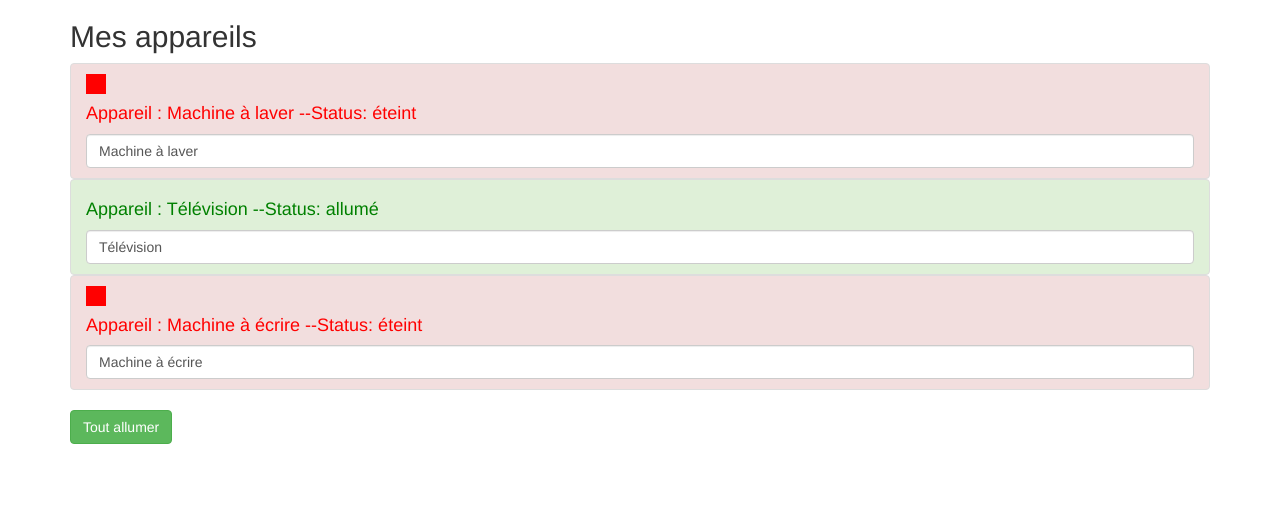
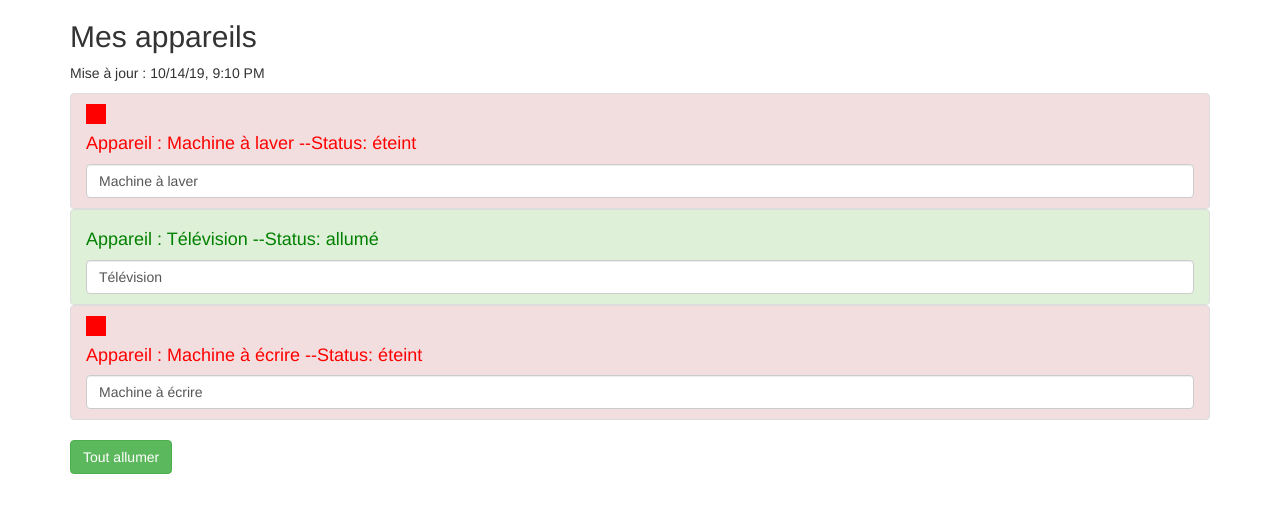
Before and after one commit to ChiracOlivier/projetcli, an Angular app: page / in a window 1280 px wide. Shown: the top 512 px of the page. Built offline with nearby package versions, Linux system fonts and the light colour scheme.

Commit message:
add async pipe in app.component.html

```diff
--- a/src/app/app.component.html
+++ b/src/app/app.component.html
@@ -11,6 +11,7 @@
   <div class="row">
     <div class="col-xs-12">
       <h2>Mes appareils</h2>
+      <p> Mise à jour : {{lastUpdate | async | date : 'short'| uppercase}}</p>
       <ul class="list-group">
         <app-appareil *ngFor="let appareil of appareils" [appareilName]="appareil.name" [appareilStatus]="appareil.status" ></app-appareil>
 
--- a/src/app/app.component.ts
+++ b/src/app/app.component.ts
@@ -1,4 +1,5 @@
 import { Component } from '@angular/core';
+import {resolve} from 'url';
 
 @Component({
   selector: 'app-root',
@@ -7,6 +8,17 @@
 })
 export class AppComponent {
   isAuth = false;
+  lastUpdate = new Promise(
+    // tslint:disable-next-line:no-shadowed-variable
+    (resolve , reject) => {
+      const date = new Date();
+      setTimeout(
+        () => {
+          resolve(date);
+        },
+            2000
+      );
+    });
   appareils = [
    {
   name: 'Machine à laver',
```
